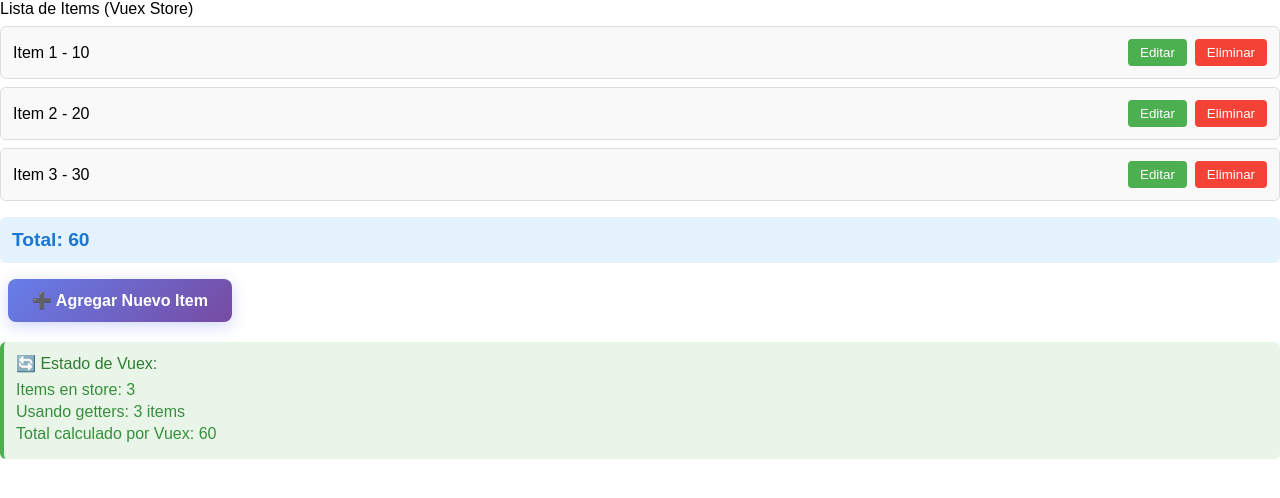
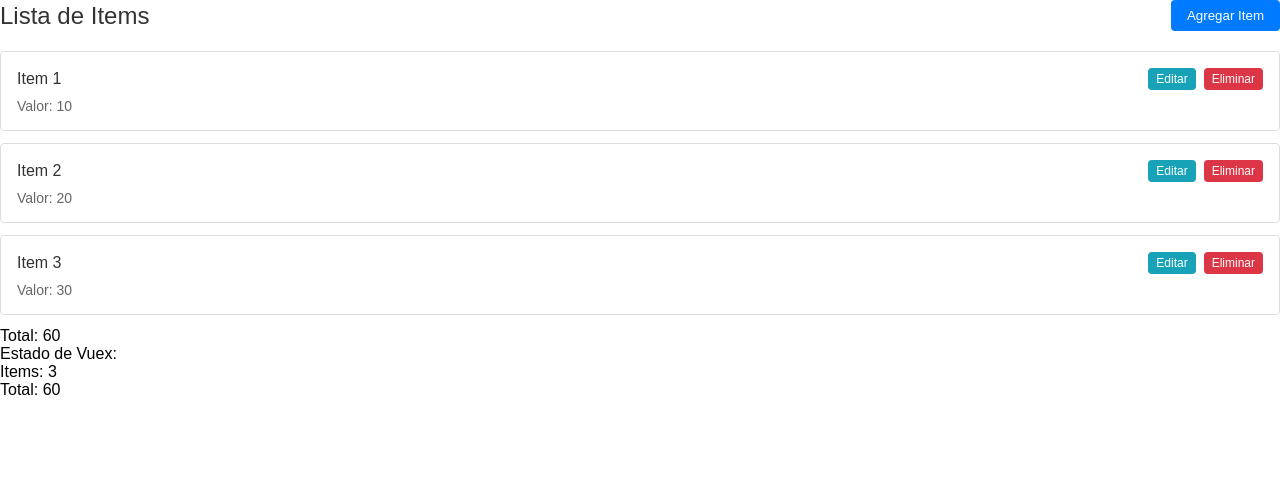
Before and after one commit to brujo-rojas/counter-nuxt, a Nuxt app: page / in a window 1280 px wide. Shown: the top 498 px of the page. Built offline with nearby package versions, Linux system fonts and the light colour scheme.

Commit message:
:construction: avance en estilos

```diff
--- a/app/layouts/Default.vue
+++ b/app/layouts/Default.vue
@@ -4,7 +4,7 @@
       <h1>Counter</h1>
     </header>
 
-    <main>
+    <main class="main-container">
       <slot />
     </main>
 
--- a/app/pages/index.vue
+++ b/app/pages/index.vue
@@ -1,29 +1,30 @@
 <template>
-  <div>
-    <h2>Lista de Items (Vuex Store)</h2>
-    <ul>
-      <li v-for="item in items" :key="item.id">
-        <span>{{ item.title }} - {{ item.value }}</span>
-        <div>
+  <div class="items-header">
+    <h1>Lista de Items</h1>
+    <button @click="openDialog" class="add-btn">Agregar Item</button>
+  </div>
+
+  <div class="items-list">
+    <div v-for="item in items" :key="item.id" class="item">
+      <div class="item-header">
+        <h3 class="item-title">{{ item.title }}</h3>
+        <div class="item-actions">
           <button @click="editItem(item)" class="edit-btn">Editar</button>
           <button @click="removeItem(item.id)" class="delete-btn">
             Eliminar
           </button>
         </div>
-      </li>
-    </ul>
+      </div>
+      <p class="item-description">Valor: {{ item.value }}</p>
+    </div>
+  </div>
+
   <div class="total">Total: {{ totalValue }}</div>
 
-    <!-- Botón para abrir el diálogo -->
-    <button @click="openDialog" class="open-dialog-btn">
-      ➕ Agregar Nuevo Item
-    </button>
-
-    <!-- Diálogo Modal -->
   <div v-if="showDialog" class="dialog-overlay" @click="closeDialog">
     <div class="dialog-content" @click.stop>
       <div class="dialog-header">
-          <h3>{{ editMode ? "Editar Item" : "Agregar Nuevo Item" }}</h3>
+        <h3>{{ editMode ? "Editar Item" : "Agregar Item" }}</h3>
         <button @click="closeDialog" class="close-btn">✕</button>
       </div>
 
@@ -51,21 +52,20 @@
       </div>
 
       <div class="dialog-footer">
+        <div class="dialog-actions">
           <button @click="editMode ? saveEdit() : addItem()" class="save-btn">
-            {{ editMode ? "Guardar Cambios" : "Agregar Item" }}
+            {{ editMode ? "Guardar" : "Agregar" }}
           </button>
           <button @click="closeDialog" class="cancel-btn">Cancelar</button>
         </div>
       </div>
     </div>
+  </div>
 
-    <!-- Información del store de Vuex -->
   <div class="store-info">
-      <h4>🔄 Estado de Vuex:</h4>
-      <p>Items en store: {{ items.length }}</p>
-      <p>Usando getters: {{ store.getters.getAllItems.length }} items</p>
-      <p>Total calculado por Vuex: {{ totalValue }}</p>
-    </div>
+    <h4>Estado de Vuex:</h4>
+    <p>Items: {{ items.length }}</p>
+    <p>Total: {{ totalValue }}</p>
   </div>
 </template>
 
@@ -73,44 +73,23 @@
 import { ref, computed } from "vue";
 import store from "../../stores/index";
 
-// Obtener items desde el store de Vuex
 const items = computed(() => store.state.items);
 const totalValue = computed(() => store.getters.getTotalValue);
 
-// Nuevo item
-const newItem = ref({
-  title: "",
-  value: 0,
-});
-
-// Estado para modo de edición
+const newItem = ref({ title: "", value: 0 });
 const editMode = ref(false);
 const editingItemId = ref(null);
-
-// Estado para controlar el diálogo
 const showDialog = ref(false);
 
-// Acciones que usan Vuex
-
 const removeItem = (id) => {
-  // Usar acción de Vuex en lugar de mutación directa
   store.dispatch("deleteItem", id);
 };
 
-// Función adicional para actualizar un item (ejemplo de uso completo de Vuex)
-const updateItem = (id, updates) => {
-  const item = store.getters.getItemById(id);
-  if (item) {
-    store.dispatch("updateItem", { ...item, ...updates });
-  }
-};
-
-// Funciones para el modo de edición
 const editItem = (item) => {
   editMode.value = true;
   editingItemId.value = item.id;
   newItem.value = { title: item.title, value: item.value };
-  showDialog.value = true; // Abrir diálogo al editar
+  showDialog.value = true;
 };
 
 const saveEdit = () => {
@@ -124,14 +103,6 @@ const saveEdit = () => {
   }
 };
 
-const cancelEdit = () => {
-  editMode.value = false;
-  editingItemId.value = null;
-  newItem.value = { title: "", value: 0 };
-  showDialog.value = false;
-};
-
-// Funciones para controlar el diálogo
 const openDialog = () => {
   editMode.value = false;
   editingItemId.value = null;
@@ -141,10 +112,11 @@ const openDialog = () => {
 
 const closeDialog = () => {
   showDialog.value = false;
-  cancelEdit();
+  editMode.value = false;
+  editingItemId.value = null;
+  newItem.value = { title: "", value: 0 };
 };
 
-// Actualizar addItem para cerrar el diálogo
 const addItem = () => {
   if (newItem.value.title && newItem.value.value > 0) {
     store.dispatch("addItem", { ...newItem.value });
@@ -152,290 +124,3 @@ const addItem = () => {
   }
 };
 </script>
-
-<style>
-ul {
-  list-style: none;
-  padding: 0;
-}
-
-li {
-  margin: 8px 0;
-  padding: 12px;
-  border: 1px solid #ddd;
-  border-radius: 6px;
-  display: flex;
-  justify-content: space-between;
-  align-items: center;
-  background: #f9f9f9;
-}
-
-li span {
-  font-weight: 500;
-}
-
-button {
-  margin-left: 8px;
-  padding: 6px 12px;
-  border: none;
-  border-radius: 4px;
-  cursor: pointer;
-  transition: background-color 0.2s;
-}
-
-.edit-btn {
-  background-color: #4caf50;
-  color: white;
-}
-
-.edit-btn:hover {
-  background-color: #45a049;
-}
-
-.delete-btn {
-  background-color: #f44336;
-  color: white;
-}
-
-.delete-btn:hover {
-  background-color: #da190b;
-}
-
-.save-btn {
-  background-color: #2196f3;
-  color: white;
-}
-
-.save-btn:hover {
-  background-color: #0b7dda;
-}
-
-.cancel-btn {
-  background-color: #ff9800;
-  color: white;
-}
-
-.cancel-btn:hover {
-  background-color: #e68900;
-}
-
-input {
-  margin-right: 8px;
-  padding: 8px;
-  border: 1px solid #ddd;
-  border-radius: 4px;
-}
-
-.total {
-  font-size: 1.2em;
-  font-weight: bold;
-  margin: 16px 0;
-  padding: 12px;
-  background: #e3f2fd;
-  border-radius: 6px;
-  color: #1976d2;
-}
-
-.form-section {
-  margin: 20px 0;
-  padding: 16px;
-  border: 1px solid #ddd;
-  border-radius: 8px;
-  background: #f5f5f5;
-}
-
-.store-info {
-  margin-top: 20px;
-  padding: 12px;
-  background: #e8f5e8;
-  border-radius: 6px;
-  border-left: 4px solid #4caf50;
-}
-
-.store-info h4 {
-  margin: 0 0 8px 0;
-  color: #2e7d32;
-}
-
-.store-info p {
-  margin: 4px 0;
-  color: #388e3c;
-}
-
-/* Estilos para el botón de abrir diálogo */
-.open-dialog-btn {
-  background: linear-gradient(135deg, #667eea 0%, #764ba2 100%);
-  color: white;
-  border: none;
-  padding: 12px 24px;
-  border-radius: 8px;
-  font-size: 16px;
-  font-weight: 600;
-  cursor: pointer;
-  transition: all 0.3s ease;
-  box-shadow: 0 4px 15px rgba(102, 126, 234, 0.3);
-}
-
-.open-dialog-btn:hover {
-  transform: translateY(-2px);
-  box-shadow: 0 6px 20px rgba(102, 126, 234, 0.4);
-}
-
-/* Estilos para el diálogo modal */
-.dialog-overlay {
-  position: fixed;
-  top: 0;
-  left: 0;
-  width: 100vw;
-  height: 100vh;
-  background-color: rgba(0, 0, 0, 0.6);
-  display: flex;
-  justify-content: center;
-  align-items: center;
-  z-index: 1000;
-  backdrop-filter: blur(3px);
-}
-
-.dialog-content {
-  background: white;
-  border-radius: 12px;
-  width: 90%;
-  max-width: 500px;
-  box-shadow: 0 20px 60px rgba(0, 0, 0, 0.3);
-  overflow: hidden;
-  animation: dialogAppear 0.3s ease-out;
-}
-
-@keyframes dialogAppear {
-  from {
-    opacity: 0;
-    transform: scale(0.9) translateY(-20px);
-  }
-  to {
-    opacity: 1;
-    transform: scale(1) translateY(0);
-  }
-}
-
-.dialog-header {
-  display: flex;
-  justify-content: space-between;
-  align-items: center;
-  padding: 20px;
-  background: linear-gradient(135deg, #667eea 0%, #764ba2 100%);
-  color: white;
-}
-
-.dialog-header h3 {
-  margin: 0;
-  font-size: 1.4em;
-}
-
-.close-btn {
-  background: transparent;
-  border: none;
-  color: white;
-  font-size: 24px;
-  cursor: pointer;
-  padding: 5px;
-  border-radius: 50%;
-  transition: background-color 0.2s;
-}
-
-.close-btn:hover {
-  background-color: rgba(255, 255, 255, 0.2);
-}
-
-.dialog-body {
-  padding: 24px;
-}
-
-.input-group {
-  margin-bottom: 16px;
-}
-
-.input-group label {
-  display: block;
-  margin-bottom: 6px;
-  font-weight: 600;
-  color: #333;
-}
-
-.dialog-input {
-  width: 100%;
-  padding: 12px;
-  border: 2px solid #e0e0e0;
-  border-radius: 6px;
-  font-size: 16px;
-  transition: border-color 0.3s ease;
-  box-sizing: border-box;
-}
-
-.dialog-input:focus {
-  outline: none;
-  border-color: #667eea;
-  box-shadow: 0 0 0 3px rgba(102, 126, 234, 0.1);
-}
-
-.dialog-footer {
-  display: flex;
-  justify-content: flex-end;
-  gap: 12px;
-  padding: 20px;
-  background-color: #f8f9fa;
-  border-top: 1px solid #e9ecef;
-}
-
-.dialog-footer button {
-  padding: 10px 20px;
-  border: none;
-  border-radius: 6px;
-  font-weight: 600;
-  cursor: pointer;
-  transition: all 0.2s ease;
-  min-width: 120px;
-}
-
-.dialog-footer .save-btn:hover {
-  background-color: #0b7dda;
-  transform: translateY(-1px);
-  box-shadow: 0 4px 12px rgba(33, 150, 243, 0.3);
-}
-
-.dialog-footer .cancel-btn:hover {
-  background-color: #e68900;
-  transform: translateY(-1px);
-  box-shadow: 0 4px 12px rgba(255, 152, 0, 0.3);
-}
-
-/* Mejorar animaciones del overlay */
-.dialog-overlay {
-  animation: overlayFadeIn 0.3s ease-out;
-}
-
-@keyframes overlayFadeIn {
-  from { opacity: 0; }
-  to { opacity: 1; }
-}
-
-/* Responsive design para el diálogo */
-@media (max-width: 768px) {
-  .dialog-content {
-    width: 95%;
-    margin: 10px;
-  }
-
-  .dialog-body {
-    padding: 16px;
-  }
-
-  .dialog-footer {
-    flex-direction: column;
-    gap: 8px;
-  }
-
-  .dialog-footer button {
-    width: 100%;
-  }
-}
-</style>
--- /dev/null
+++ b/app/scss/items-page.scss
@@ -0,0 +1,77 @@
+.items-header {
+  display: flex;
+  justify-content: space-between;
+  align-items: center;
+  margin-bottom: 20px;
+
+  h1 {
+    font-size: 24px;
+    margin: 0;
+    color: #333;
+  }
+
+  .add-btn {
+    background: #007bff;
+    color: white;
+    border: none;
+    padding: 8px 16px;
+    border-radius: 4px;
+    cursor: pointer;
+
+    &:hover {
+      background: #0056b3;
+    }
+  }
+}
+
+.items-list {
+  .item {
+    border: 1px solid #ddd;
+    border-radius: 4px;
+    padding: 16px;
+    margin-bottom: 12px;
+    background: white;
+
+    .item-header {
+      display: flex;
+      justify-content: space-between;
+      align-items: center;
+      margin-bottom: 8px;
+
+      .item-title {
+        font-size: 16px;
+        margin: 0;
+        color: #333;
+      }
+
+      .item-actions {
+        display: flex;
+        gap: 8px;
+
+        button {
+          border: none;
+          padding: 4px 8px;
+          border-radius: 4px;
+          font-size: 12px;
+          cursor: pointer;
+        }
+
+        .edit-btn {
+          background: #17a2b8;
+          color: white;
+        }
+
+        .delete-btn {
+          background: #dc3545;
+          color: white;
+        }
+      }
+    }
+
+    .item-description {
+      color: #666;
+      margin: 0;
+      font-size: 14px;
+    }
+  }
+}
--- a/app/scss/layout.scss
+++ b/app/scss/layout.scss
@@ -9,6 +9,16 @@
     color: #fff;
     padding: 1rem;
     border-bottom: 1px solid #ccc;
+    position: sticky;
+    top: 0;
+  }
+
+  .main-container {
+    max-width: 800px;
+    width: 100%;
+    height: 100%;
+    margin: 0 auto;
+    padding: 20px;
   }
 
   footer {
@@ -16,5 +26,7 @@
     color: #fff;
     padding: 1rem;
     border-top: 1px solid #ccc;
+    position: sticky;
+    bottom: 0;
   }
 }
--- a/nuxt.config.ts
+++ b/nuxt.config.ts
@@ -1,6 +1,10 @@
 export default defineNuxtConfig({
   compatibilityDate: "2025-07-15",
   devtools: { enabled: true },
+
+  css: [
+    '~/scss/main.scss'
+  ],
 
   typescript: {
     strict: true,
```
Also changed, not shown: app/scss/_dialog.scss (added, +117 -0 lines), app/scss/main.scss (+5 -2 lines), 1 other file (tests, documents, lock files or other folders). Lines whose indentation alone changed are shown as unchanged.
